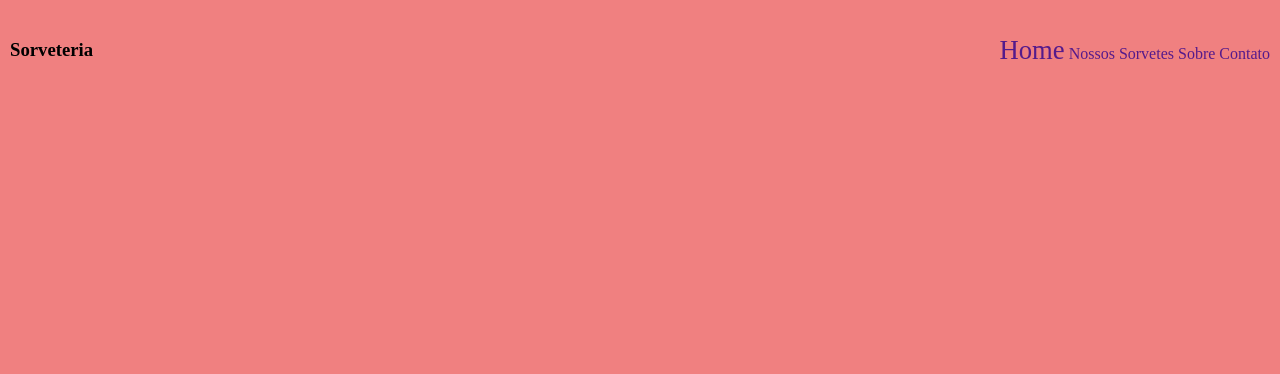
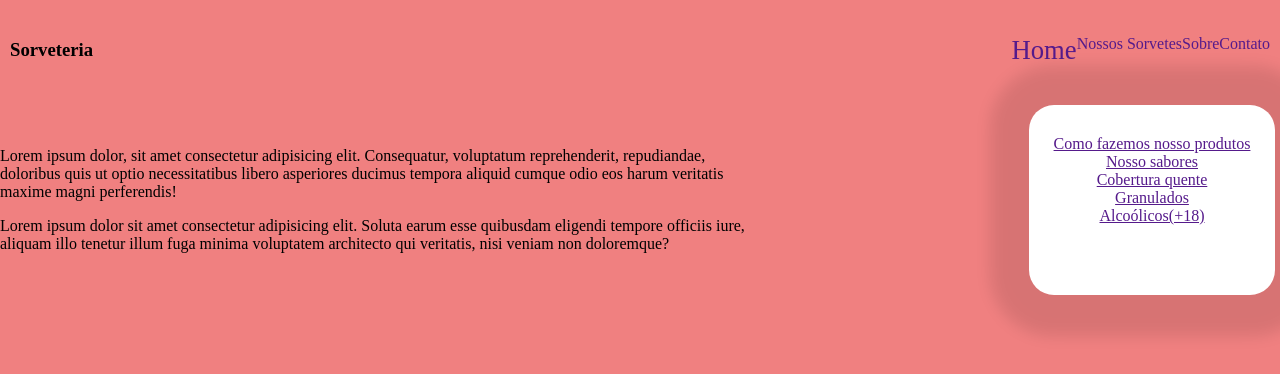
Before and after one commit to agneshelena10/d104-responsividade, a plain HTML site: page index.html in a window 1280 px wide. Drawn offline with Linux system fonts and the light colour scheme.

Commit message:
Adicionar responsividade

```diff
--- a/index.html
+++ b/index.html
@@ -26,6 +26,22 @@
                 <span class="traco"></span>
             </div>
         </header>
+        <aside class="sidebar">
+            <nav>
+                <a href="">Como fazemos nosso produtos</a>
+                <a href="">Nosso sabores</a>
+                <a href="">Cobertura quente</a>
+                <a href="">Granulados</a>
+                <a href="">Alcoólicos(+18)</a>
+            </nav>
+        </aside>
+
+        <main>
+            <p>
+                Lorem ipsum dolor, sit amet consectetur adipisicing elit. Consequatur, voluptatum reprehenderit, repudiandae, doloribus quis ut optio necessitatibus libero asperiores ducimus tempora aliquid cumque odio eos harum veritatis maxime magni perferendis!
+            </p>
+            <p>Lorem ipsum dolor sit amet consectetur adipisicing elit. Soluta earum esse quibusdam eligendi tempore officiis iure, aliquam illo tenetur illum fuga minima voluptatem architecto qui veritatis, nisi veniam non doloremque?</p>
+        </main>
     </div>
 
 </body>
--- a/styles.css
+++ b/styles.css
@@ -7,7 +7,9 @@ body {
     grid-template-columns: repeat(5, 1fr);
     grid-template-rows: repeat(5, minmax(100px, auto));
     grid-template-areas:
-    "header header header header header";
+    "header header header header header"
+    "sidebar sidebar sidebar sidebar sidebar"
+    "main main main main main";
 
 }
 header {
@@ -21,12 +23,13 @@ header {
 header nav {
     display:none;
 }
+header nav a {
+    text-decoration: none;
+}
  header nav a:nth-child(1){
      font-size: 20pt;
  }
- header nav a {
-     text-decoration: none;
- }
+
  .menu-hamburguer{
      align-items: center;
      cursor: pointer;
@@ -41,13 +44,58 @@ header nav {
      margin: 1.5px ;
      background-color: black;
  }
+ .sidebar {
+     background-color: white;
+     grid-area: sidebar;
+     padding: 30px 0;
+ }
+ .sidebar nav{
+
+     align-items: center;
+     justify-content: space-evenly;
+     display: flex;
+
+
+ }
+ sidebar nav a{
+     color: black;
+     text-decoration: none;
+ }
+ main {
+     grid-area: main;
+ }
  /* Media query */
- @media(min-width:900px){
+ /* breakpoint para tablet */
+ @media(min-width:768px){
 header nav {
-    display: block;
+    display: flex;
 }
 
      .menu-hamburguer{
          display: none;
      }
+ /* breakpoint para notebooks pequenos */
+ @media(min-width:992px){
+.grid{
+    grid-template-areas:
+    "header header header header header"
+    "main main main . sidebar"
+    "main main main . sidebar"
+}
+.sidebar {
+    border-radius: 25px;
+    box-shadow: 1px 1px 15px 40px rgba(0, 0, 0, 0.1);
+    margin: 5px;
+}
+.sidebar nav {
+   flex-direction: column;
+   justify-content: center;
+}
+
  }
+/* breakpoint para notebooks grande e desktops */
+ @media(min-width:1200px){
+ main {max-width:1200px;
+    margin:auto;
+ }
+}
```
